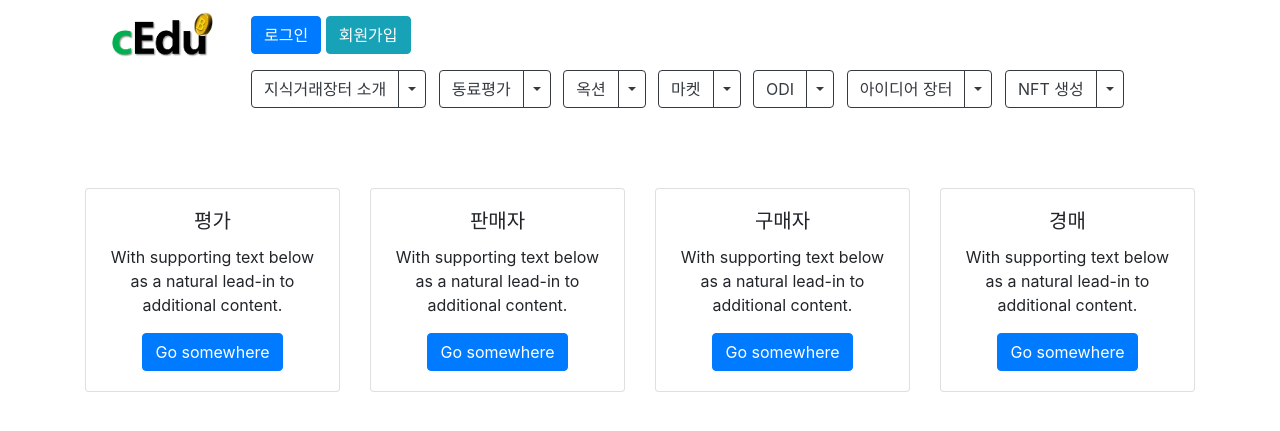
After one commit to kmi0817/cEdu, a Flask app: page /temp in a window 1280 px wide. The commit adds this page. Shown: the top 431 px of the page. Run offline with Flask 2, Linux system fonts and the light colour scheme; some libraries are stand-ins or nearby versions.

Commit message:
add temporary routes & pages for TEST

```diff
--- a/app/routes.py
+++ b/app/routes.py
@@ -65,7 +65,7 @@ def idea(submenu) :
 
     # idea routes
     if submenu == 'market' :
-        return render_template('idea/community2.html', login=login)
+        return '아이디어 마켓'
     elif submenu == 'challenge' :
         return '아이디어 도전'
     elif submenu == 'basket' :
@@ -112,3 +112,13 @@ def loginout(action) :
         values = request.get_json(force=True)
         print(values)
         return 'signup temp OK'
+
+
+# temporary routes for TEST
+@app.route('/temp')
+def temp_index() :
+    return render_template('temp/index2.html')
+
+@app.route('/temp/community')
+def temp_community() :
+    return render_template('temp/community2.html')
--- a/app/templates/idea/community2.html
+++ b/app/templates/temp/community2.html
@@ -27,7 +27,7 @@
     <div class="container">
 
         <div class="media">
-            <img class="mr-3" src="../../static/cEdu_logo.png" alt="Generic placeholder image" width="150">
+            <a href="/"><img class="mr-3" src="../../static/cEdu_logo.png" alt="Generic placeholder image" width="150"></a>
             <div class="media-body">
 
                 <div>
@@ -164,7 +164,7 @@
                     </button>
                     <div class="dropdown-menu">
                         <a class="dropdown-item" href="#">아이디어 장터</a>
-                        <a class="dropdown-item" href="#">아이디어 도전</a>
+                        <a class="dropdown-item" href="/idea/challenge">아이디어 도전</a>
                         <div class="dropdown-divider"></div>
                         <a class="dropdown-item" href="#">커뮤니티</a>
                     </div>
--- /dev/null
+++ b/app/templates/temp/index2.html
@@ -0,0 +1,234 @@
+<!doctype html>
+<html lang="en">
+
+<head>
+    <!-- Required meta tags -->
+    <meta charset="utf-8">
+    <meta name="viewport" content="width=device-width, initial-scale=1, shrink-to-fit=no">
+
+    <!-- Bootstrap CSS -->
+    <link rel="stylesheet" href="https://maxcdn.bootstrapcdn.com/bootstrap/4.0.0/css/bootstrap.min.css"
+        integrity="sha384-Gn5384xqQ1aoWXA+058RXPxPg6fy4IWvTNh0E263XmFcJlSAwiGgFAW/dAiS6JXm" crossorigin="anonymous">
+    <!-- Optional JavaScript -->
+    <!-- jQuery first, then Popper.js, then Bootstrap JS -->
+    <script src="https://code.jquery.com/jquery-3.2.1.slim.min.js"
+        integrity="sha384-KJ3o2DKtIkvYIK3UENzmM7KCkRr/rE9/Qpg6aAZGJwFDMVNA/GpGFF93hXpG5KkN"
+        crossorigin="anonymous"></script>
+    <script src="https://cdnjs.cloudflare.com/ajax/libs/popper.js/1.12.9/umd/popper.min.js"
+        integrity="sha384-ApNbgh9B+Y1QKtv3Rn7W3mgPxhU9K/ScQsAP7hUibX39j7fakFPskvXusvfa0b4Q"
+        crossorigin="anonymous"></script>
+    <script src="https://maxcdn.bootstrapcdn.com/bootstrap/4.0.0/js/bootstrap.min.js"
+        integrity="sha384-JZR6Spejh4U02d8jOt6vLEHfe/JQGiRRSQQxSfFWpi1MquVdAyjUar5+76PVCmYl"
+        crossorigin="anonymous"></script>
+    <title>cEdu</title>
+</head>
+
+<body>
+    <div class="container">
+
+        <div class="media">
+            <img class="mr-3" src="../../static/cEdu_logo.png" alt="Generic placeholder image" width="150">
+            <div class="media-body">
+
+                <div>
+                    <!-- Button trigger modal -->
+                    <button type="button" class="btn btn-primary" data-toggle="modal" data-target="#exampleModalLong"
+                        style="margin: 1rem 0">
+                        로그인
+                    </button>
+                    <!-- Modal -->
+                    <div class="modal fade" id="exampleModalLong" tabindex="-1" role="dialog"
+                        aria-labelledby="exampleModalLongTitle" aria-hidden="true">
+                        <div class="modal-dialog" role="document">
+                            <div class="modal-content">
+                                <div class="modal-header">
+                                    <h5 class="modal-title" id="exampleModalLongTitle">Modal title</h5>
+                                    <button type="button" class="close" data-dismiss="modal" aria-label="Close">
+                                        <span aria-hidden="true">&times;</span>
+                                    </button>
+                                </div>
+                                <div class="modal-body">
+                                    ...
+                                </div>
+                                <div class="modal-footer">
+                                    <button type="button" class="btn btn-secondary" data-dismiss="modal">Close</button>
+                                    <button type="button" class="btn btn-primary">Save changes</button>
+                                </div>
+                            </div>
+                        </div>
+                    </div>
+
+                    <!-- Button trigger modal -->
+                    <button type="button" class="btn btn-info" data-toggle="modal" data-target="#exampleModalLong"
+                        style="margin: 1rem 0">
+                        회원가입
+                    </button>
+                    <!-- Modal -->
+                    <div class="modal fade" id="exampleModalLong" tabindex="-1" role="dialog"
+                        aria-labelledby="exampleModalLongTitle" aria-hidden="true">
+                        <div class="modal-dialog" role="document">
+                            <div class="modal-content">
+                                <div class="modal-header">
+                                    <h5 class="modal-title" id="exampleModalLongTitle">Modal title</h5>
+                                    <button type="button" class="close" data-dismiss="modal" aria-label="Close">
+                                        <span aria-hidden="true">&times;</span>
+                                    </button>
+                                </div>
+                                <div class="modal-body">
+                                    ...
+                                </div>
+                                <div class="modal-footer">
+                                    <button type="button" class="btn btn-secondary" data-dismiss="modal">Close</button>
+                                    <button type="button" class="btn btn-primary">Save changes</button>
+                                </div>
+                            </div>
+                        </div>
+                    </div>
+                </div>
+
+                <div class="btn-group" style="margin: 0 0.5rem 0.5rem 0;">
+                    <button type="button" class="btn btn-outline-dark">지식거래장터 소개</button>
+                    <button type="button" class="btn btn-outline-dark dropdown-toggle dropdown-toggle-split"
+                        data-toggle="dropdown" aria-haspopup="true" aria-expanded="false">
+                        <span class="sr-only">Toggle Dropdown</span>
+                    </button>
+                    <div class="dropdown-menu">
+                        <a class="dropdown-item" href="#">Action</a>
+                        <a class="dropdown-item" href="#">Another action</a>
+                        <a class="dropdown-item" href="#">Something else here</a>
+                        <div class="dropdown-divider"></div>
+                        <a class="dropdown-item" href="#">Separated link</a>
+                    </div>
+                </div>
+                <div class="btn-group" style="margin: 0 0.5rem 0.5rem 0;">
+                    <button type="button" class="btn btn-outline-dark">동료평가</button>
+                    <button type="button" class="btn btn-outline-dark dropdown-toggle dropdown-toggle-split"
+                        data-toggle="dropdown" aria-haspopup="true" aria-expanded="false">
+                        <span class="sr-only">Toggle Dropdown</span>
+                    </button>
+                    <div class="dropdown-menu">
+                        <a class="dropdown-item" href="#">동료평가</a>
+                        <a class="dropdown-item" href="#">전문가 등록</a>
+                        <a class="dropdown-item" href="#">지식자산 평가 신청</a>
+                        <a class="dropdown-item" href="#">평가결과 공개</a>
+                        <a class="dropdown-item" href="#">지식자산 선별</a>
+                    </div>
+                </div>
+                <div class="btn-group" style="margin: 0 0.5rem 0.5rem 0;">
+                    <button type="button" class="btn btn-outline-dark">옥션</button>
+                    <button type="button" class="btn btn-outline-dark dropdown-toggle dropdown-toggle-split"
+                        data-toggle="dropdown" aria-haspopup="true" aria-expanded="false">
+                        <span class="sr-only">Toggle Dropdown</span>
+                    </button>
+                    <div class="dropdown-menu">
+                        <a class="dropdown-item" href="#">Action</a>
+                        <a class="dropdown-item" href="#">Another action</a>
+                        <a class="dropdown-item" href="#">Something else here</a>
+                        <div class="dropdown-divider"></div>
+                        <a class="dropdown-item" href="#">Separated link</a>
+                    </div>
+                </div>
+                <div class="btn-group" style="margin: 0 0.5rem 0.5rem 0;">
+                    <button type="button" class="btn btn-outline-dark">마켓</button>
+                    <button type="button" class="btn btn-outline-dark dropdown-toggle dropdown-toggle-split"
+                        data-toggle="dropdown" aria-haspopup="true" aria-expanded="false">
+                        <span class="sr-only">Toggle Dropdown</span>
+                    </button>
+                    <div class="dropdown-menu">
+                        <a class="dropdown-item" href="#">Action</a>
+                        <a class="dropdown-item" href="#">Another action</a>
+                        <a class="dropdown-item" href="#">Something else here</a>
+                        <div class="dropdown-divider"></div>
+                        <a class="dropdown-item" href="#">Separated link</a>
+                    </div>
+                </div>
+                <div class="btn-group" style="margin: 0 0.5rem 0.5rem 0;">
+                    <button type="button" class="btn btn-outline-dark">ODI</button>
+                    <button type="button" class="btn btn-outline-dark dropdown-toggle dropdown-toggle-split"
+                        data-toggle="dropdown" aria-haspopup="true" aria-expanded="false">
+                        <span class="sr-only">Toggle Dropdown</span>
+                    </button>
+                    <div class="dropdown-menu">
+                        <a class="dropdown-item" href="#">Action</a>
+                        <a class="dropdown-item" href="#">Another action</a>
+                        <a class="dropdown-item" href="#">Something else here</a>
+                        <div class="dropdown-divider"></div>
+                        <a class="dropdown-item" href="#">Separated link</a>
+                    </div>
+                </div>
+                <div class="btn-group" style="margin: 0 0.5rem 0.5rem 0;">
+                    <button type="button" class="btn btn-outline-dark">아이디어 장터</button>
+                    <button type="button" class="btn btn-outline-dark dropdown-toggle dropdown-toggle-split"
+                        data-toggle="dropdown" aria-haspopup="true" aria-expanded="false">
+                        <span class="sr-only">Toggle Dropdown</span>
+                    </button>
+                    <div class="dropdown-menu">
+                        <a class="dropdown-item" href="#">아이디어 장터</a>
+                        <a class="dropdown-item" href="/idea/challenge">아이디어 도전</a>
+                        <div class="dropdown-divider"></div>
+                        <a class="dropdown-item" href="#">커뮤니티</a>
+                    </div>
+                </div>
+                <div class="btn-group" style="margin: 0 0.5rem 0.5rem 0;">
+                    <button type="button" class="btn btn-outline-dark">NFT 생성</button>
+                    <button type="button" class="btn btn-outline-dark dropdown-toggle dropdown-toggle-split"
+                        data-toggle="dropdown" aria-haspopup="true" aria-expanded="false">
+                        <span class="sr-only">Toggle Dropdown</span>
+                    </button>
+                    <div class="dropdown-menu">
+                        <a class="dropdown-item" href="#">Action</a>
+                        <a class="dropdown-item" href="#">Another action</a>
+                        <a class="dropdown-item" href="#">Something else here</a>
+                        <div class="dropdown-divider"></div>
+                        <a class="dropdown-item" href="#">Separated link</a>
+                    </div>
+                </div>
+            </div>
+        </div>
+
+        <br>
+        <br>
+        <br>
+
+        <div class="row">
+            <div class="col-sm-3">
+                <div class="card text-center">
+                    <div class="card-body">
+                        <h5 class="card-title">평가</h5>
+                        <p class="card-text">With supporting text below as a natural lead-in to additional content.</p>
+                        <a href="#" class="btn btn-primary">Go somewhere</a>
+                    </div>
+                </div>
+            </div>
+            <div class="col-sm-3">
+                <div class="card text-center">
+                    <div class="card-body">
+                        <h5 class="card-title">판매자</h5>
+                        <p class="card-text">With supporting text below as a natural lead-in to additional content.</p>
+                        <a href="#" class="btn btn-primary">Go somewhere</a>
+                    </div>
+                </div>
+            </div>
+            <div class="col-sm-3">
+                <div class="card text-center">
+                    <div class="card-body">
+                        <h5 class="card-title">구매자</h5>
+                        <p class="card-text">With supporting text below as a natural lead-in to additional content.</p>
+                        <a href="#" class="btn btn-primary">Go somewhere</a>
+                    </div>
+                </div>
+            </div>
+            <div class="col-sm-3">
+                <div class="card text-center">
+                    <div class="card-body">
+                        <h5 class="card-title">경매</h5>
+                        <p class="card-text">With supporting text below as a natural lead-in to additional content.</p>
+                        <a href="#" class="btn btn-primary">Go somewhere</a>
+                    </div>
+                </div>
+            </div>
+        </div>
+    </div>
+</body>
+
+</html>
```
